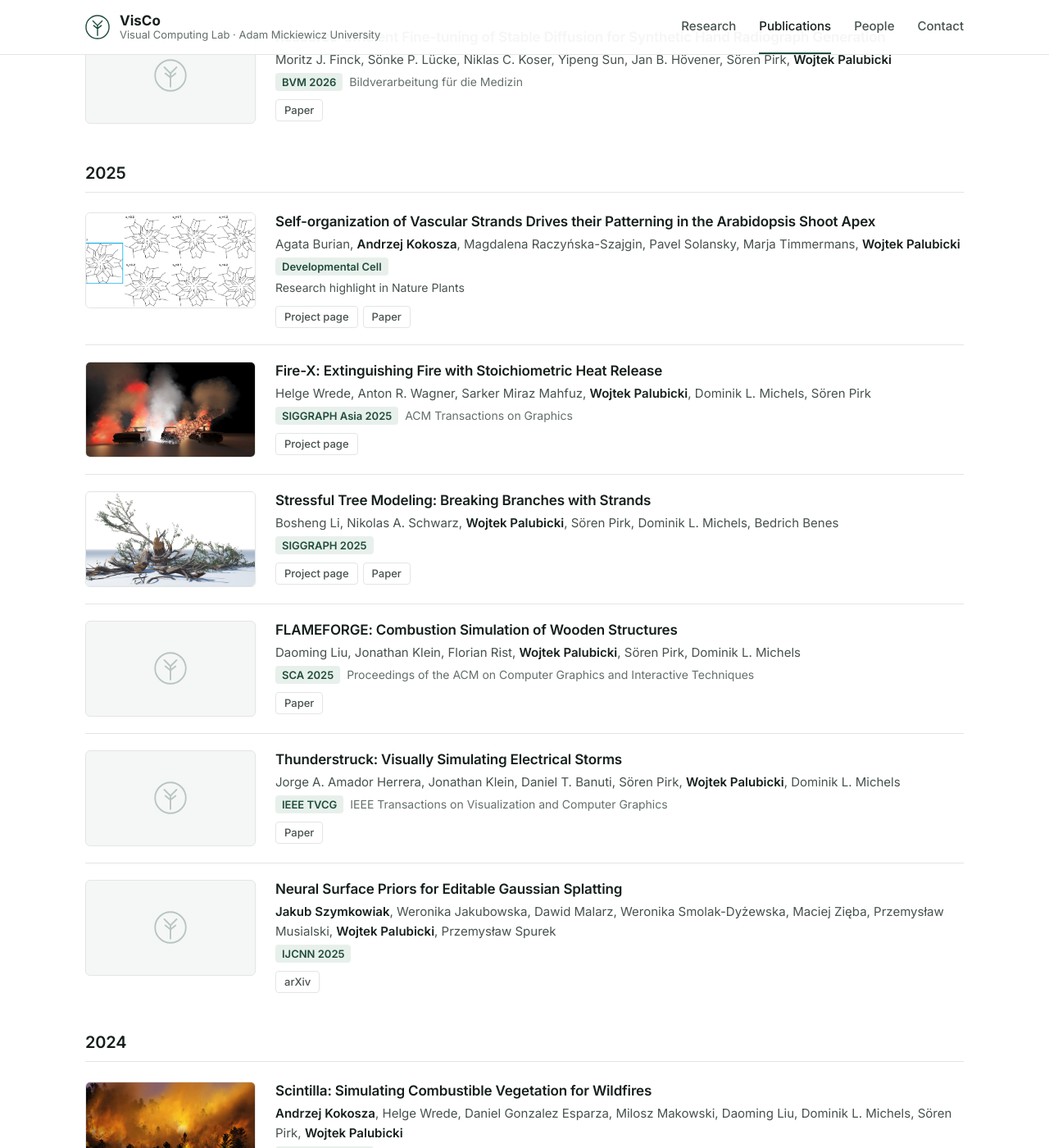
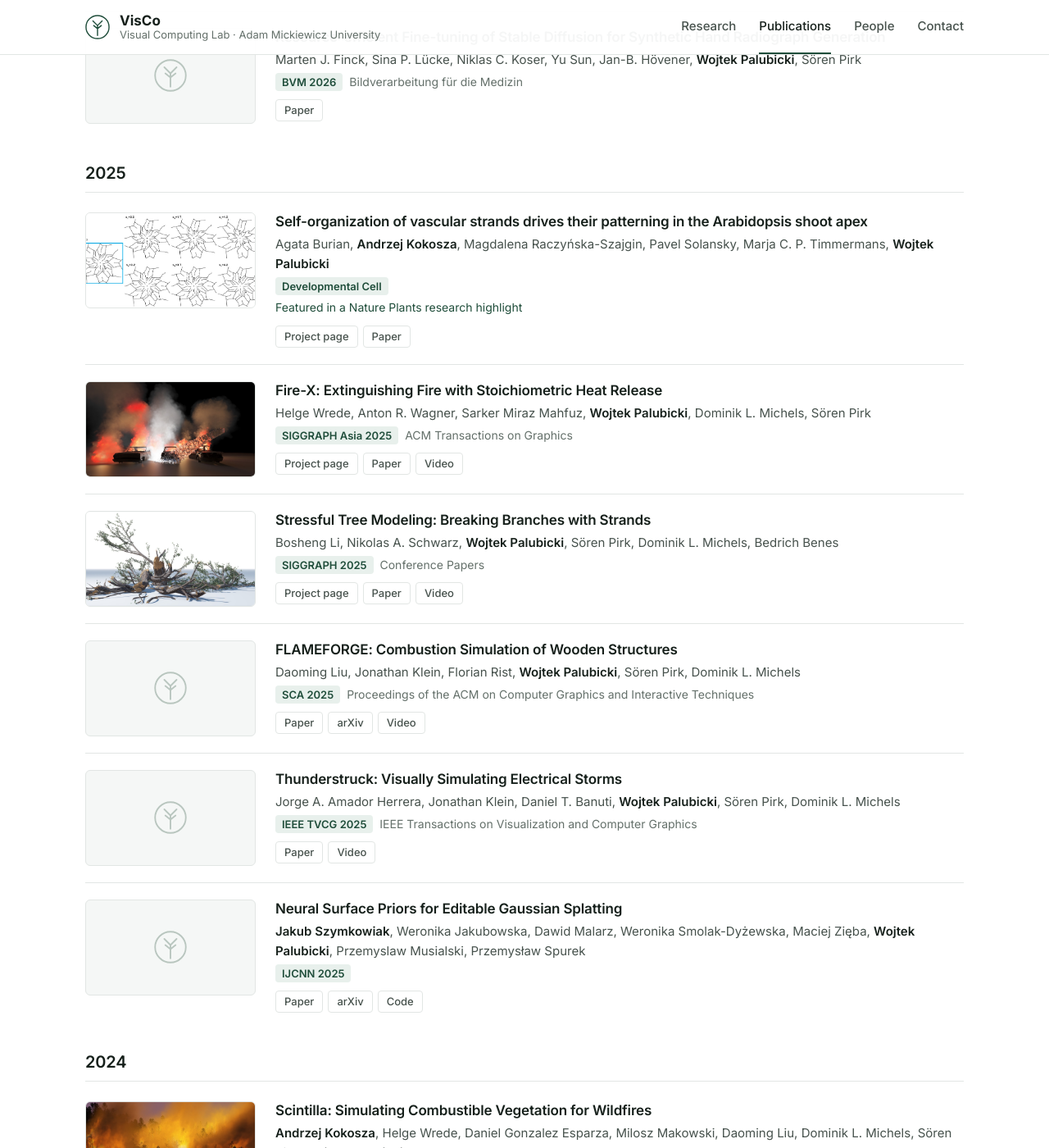
Before and after one commit to VisCoLab/VisCoLab.github.io, a Jekyll site: the page built from publications.html, in a window 1280 px wide and 1400 px high, scrolled down 1159 px. Shown: the whole window at 82% size. Built offline with Jekyll 4.4.1, drawn with Linux system fonts in a browser that asks for light colours; some of the changed text lies outside the part shown.

Commit message:
Publications: metadata verified against Crossref and the publishers
Author lists that were wrong on the old site:
- BVM 2026: Marten J. Finck, Sina P. Lücke and Yu Sun (not Moritz, Sönke,
  Yipeng), Jan-B. Hövener, and Palubicki 6th / Pirk last (were swapped)
- Fire-X: Anton R. Wagner and Sarker Miraz Mahfuz (the publications page had
  Aaron R. Wagner and Sharif M. Mahfuz)
- Thunderstruck: Palubicki 4th, Pirk 5th (were swapped)
- Neural Surface Priors: IJCNN order, Palubicki 6th and Przemyslaw Musialski 7th
- Scintilla: Daoming Liu (the projects page had "Lu")
Venues: Stressful Tree Modeling is SIGGRAPH 2025 Conference Papers, not TOG;
Gaussians on Fire is published (LNCS), no longer "to appear".
Adds DOIs for 12 papers, arXiv/code/data/video links where they exist, and
links the Nature Plants research highlight. News gains four dated items.

Co-Authored-By: Claude Opus 5.5 <noreply@anthropic.com>

```diff
--- a/_data/publications.yml
+++ b/_data/publications.yml
@@ -1,17 +1,18 @@
 # Lab publications, newest first. publications.html groups them by `year`;
 # the home page shows the first five and, as images, the `featured` ones.
+# Metadata verified against Crossref / the publisher on 2026-10-14.
 #
 # Per paper:
 #   id          short slug, also the anchor (publications.html#<id>)
 #   title       official title
-#   authors     official author list, in order; lab members are bolded
-#               automatically (see _data/people.yml)
+#   authors     official author list, in the publisher's order; lab members are
+#               bolded automatically (see _data/people.yml)
 #   venue       short label, e.g. "SIGGRAPH 2026", "ECCV 2026", "NeurIPS 2026"
 #   venue_full  optional: journal or track, e.g. "ACM Transactions on Graphics"
 #   status      optional: "to appear" until the paper is out
 #   year        publication year
 #   image       16:9 teaser in images/projects/, at least 800 px wide (optional)
-#   highlight   optional one-line award or highlight
+#   highlight   optional one-line award or highlight; highlight_url links it
 #   featured    true to show the image on the home page
 #   themes      research.html themes: vision, synthetic, natural, formal
 #   links       any of project, paper (DOI), arxiv, code, data, video
@@ -27,6 +28,7 @@
   themes: [natural, formal]
   links:
     project: https://jango6324.github.io/woodstock/
+    paper: https://doi.org/10.1145/3811376
 
 - id: greenscapes
   title: "GreenScapes: Optimized Vegetation Configurations in Cities"
@@ -41,6 +43,7 @@
   links:
     project: https://greenscapes-project.github.io/
     code: https://github.com/greenscapes-project/greenscapes
+    video: https://www.youtube.com/watch?v=93ximIbff4M
 
 - id: masc
   title: "MaSC: A Masked Similarity Metric for Evaluating Concept-Driven Generation"
@@ -65,6 +68,11 @@
   themes: [vision, natural]
   links:
     project: https://jna-358.github.io/gaussians_on_fire/
+    paper: https://doi.org/10.1007/978-3-032-37152-2_25
+    arxiv: https://arxiv.org/abs/2511.22459
+    code: https://github.com/jna-358/gaussians_on_fire
+    data: https://huggingface.co/datasets/jna-358/fire_actioncam
+    video: https://youtu.be/wXeomgdm5xI
 
 - id: syngallery
   title: "SynGallery: A Synthetic Gallery of Real Paintings for Instance-Level Artwork Recognition"
@@ -79,28 +87,30 @@
     project: https://syngallery.github.io/
     arxiv: https://arxiv.org/abs/2607.18907
     code: https://github.com/SynGallery/syngallery-bench
+    data: https://huggingface.co/datasets/patryk-bartkowiak/SynGallery
 
 - id: hand-radiographs
   title: "Resource-efficient Fine-tuning of Stable Diffusion for Synthetic Hand Radiograph Generation"
-  authors: [Moritz J. Finck, Sönke P. Lücke, Niklas C. Koser, Yipeng Sun, Jan B. Hövener, Sören Pirk, Wojtek Palubicki]
+  authors: [Marten J. Finck, Sina P. Lücke, Niklas C. Koser, Yu Sun, Jan-B. Hövener, Wojtek Palubicki, Sören Pirk]
   venue: BVM 2026
   venue_full: Bildverarbeitung für die Medizin
   year: 2026
   themes: [synthetic]
   links:
-    paper: https://link.springer.com/chapter/10.1007/978-3-658-51100-5_80
+    paper: https://doi.org/10.1007/978-3-658-51100-5_80
 
 - id: vascular-strands
-  title: "Self-organization of Vascular Strands Drives their Patterning in the Arabidopsis Shoot Apex"
-  authors: [Agata Burian, Andrzej Kokosza, Magdalena Raczyńska-Szajgin, Pavel Solansky, Marja Timmermans, Wojtek Palubicki]
+  title: "Self-organization of vascular strands drives their patterning in the Arabidopsis shoot apex"
+  authors: [Agata Burian, Andrzej Kokosza, Magdalena Raczyńska-Szajgin, Pavel Solansky, Marja C. P. Timmermans, Wojtek Palubicki]
   venue: Developmental Cell
   year: 2025
   image: /images/projects/vascular.jpg
-  highlight: Research highlight in Nature Plants
+  highlight: Featured in a Nature Plants research highlight
+  highlight_url: https://doi.org/10.1038/s41477-025-02175-7
   themes: [natural, formal]
   links:
     project: https://wp.faculty.wmi.amu.edu.pl/VascularStrands.html
-    paper: https://www.sciencedirect.com/science/article/abs/pii/S153458072500663X
+    paper: https://doi.org/10.1016/j.devcel.2025.10.012
 
 - id: firex
   title: "Fire-X: Extinguishing Fire with Stoichiometric Heat Release"
@@ -112,17 +122,21 @@
   themes: [natural, formal]
   links:
     project: https://helgewrede.github.io/firex/
+    paper: https://doi.org/10.1145/3763338
+    video: https://www.youtube.com/watch?v=56Mh4yCKoSI
 
 - id: stressful
   title: "Stressful Tree Modeling: Breaking Branches with Strands"
   authors: [Bosheng Li, Nikolas A. Schwarz, Wojtek Palubicki, Sören Pirk, Dominik L. Michels, Bedrich Benes]
   venue: SIGGRAPH 2025
+  venue_full: Conference Papers
   year: 2025
   image: /images/projects/stressful.jpg
   themes: [natural, formal]
   links:
     project: https://storage.googleapis.com/pirk.io/projects/stressful/index.html
-    paper: https://dl.acm.org/doi/10.1145/3721238.3730745
+    paper: https://doi.org/10.1145/3721238.3730745
+    video: https://www.youtube.com/watch?v=2RVvSO3avic
 
 - id: flameforge
   title: "FLAMEFORGE: Combustion Simulation of Wooden Structures"
@@ -132,26 +146,31 @@
   year: 2025
   themes: [natural, formal]
   links:
-    paper: https://dl.acm.org/doi/10.1145/3747855
+    paper: https://doi.org/10.1145/3747855
+    arxiv: https://arxiv.org/abs/2412.16735
+    video: https://www.youtube.com/watch?v=lcURgolpPCs
 
 - id: thunderstruck
   title: "Thunderstruck: Visually Simulating Electrical Storms"
-  authors: [Jorge A. Amador Herrera, Jonathan Klein, Daniel T. Banuti, Sören Pirk, Wojtek Palubicki, Dominik L. Michels]
-  venue: IEEE TVCG
+  authors: [Jorge A. Amador Herrera, Jonathan Klein, Daniel T. Banuti, Wojtek Palubicki, Sören Pirk, Dominik L. Michels]
+  venue: IEEE TVCG 2025
   venue_full: IEEE Transactions on Visualization and Computer Graphics
   year: 2025
   themes: [natural]
   links:
-    paper: https://ieeexplore.ieee.org/document/11118310
+    paper: https://doi.org/10.1109/TVCG.2025.3596334
+    video: https://www.youtube.com/watch?v=EVVG63xdIAM
 
 - id: neural-surface-priors
   title: "Neural Surface Priors for Editable Gaussian Splatting"
-  authors: [Jakub Szymkowiak, Weronika Jakubowska, Dawid Malarz, Weronika Smolak-Dyżewska, Maciej Zięba, Przemysław Musialski, Wojtek Palubicki, Przemysław Spurek]
+  authors: [Jakub Szymkowiak, Weronika Jakubowska, Dawid Malarz, Weronika Smolak-Dyżewska, Maciej Zięba, Wojtek Palubicki, Przemyslaw Musialski, Przemysław Spurek]
   venue: IJCNN 2025
   year: 2025
   themes: [vision]
   links:
+    paper: https://doi.org/10.1109/IJCNN64981.2025.11229121
     arxiv: https://arxiv.org/abs/2411.18311
+    code: https://github.com/WJakubowska/NeuralSurfacePriors
 
 - id: scintilla
   title: "Scintilla: Simulating Combustible Vegetation for Wildfires"
@@ -164,6 +183,8 @@
   themes: [natural]
   links:
     project: https://wp.faculty.wmi.amu.edu.pl/Scintilla.html
+    paper: https://doi.org/10.1145/3658192
+    video: https://www.youtube.com/watch?v=GbOHRwHdP_s
 
 - id: invigoration
   title: "Interactive Invigoration: Volumetric Modeling of Trees with Strands"
@@ -175,6 +196,8 @@
   themes: [natural, formal]
   links:
     project: https://storage.googleapis.com/pirk.io/projects/invigoration/index.html
+    paper: https://doi.org/10.1145/3658206
+    video: https://www.youtube.com/watch?v=YaP5xTHqFB4
 
 - id: rhizomorph
   title: "Rhizomorph: The Coordinated Function of Shoots and Roots"
@@ -186,3 +209,5 @@
   themes: [natural, formal]
   links:
     project: https://wp.faculty.wmi.amu.edu.pl/papers/Rhizomorph.html
+    paper: https://doi.org/10.1145/3592145
+    video: https://www.youtube.com/watch?v=y_FHWGMPMww
--- a/_includes/publication.html
+++ b/_includes/publication.html
@@ -27,7 +27,7 @@ Lab members (people.yml `name` and `aliases`) are set in bold automatically.
       {%- if pub.venue_full %} {{ pub.venue_full }}{% endif -%}
       {%- if pub.status %} <span class="status">{{ pub.status }}</span>{% endif -%}
     </p>
-    {%- if pub.highlight %}<p class="pub-highlight">{{ pub.highlight }}</p>{% endif %}
+    {%- if pub.highlight %}<p class="pub-highlight">{% if pub.highlight_url %}<a href="{{ pub.highlight_url }}">{{ pub.highlight }}</a>{% else %}{{ pub.highlight }}{% endif %}</p>{% endif %}
     {%- if pub.links %}
     <p class="pub-links">
       {%- if pub.links.project %}<a href="{{ pub.links.project }}">Project page</a>{% endif -%}
```
Also changed, not shown: _data/news.yml (+11 -4 lines).
